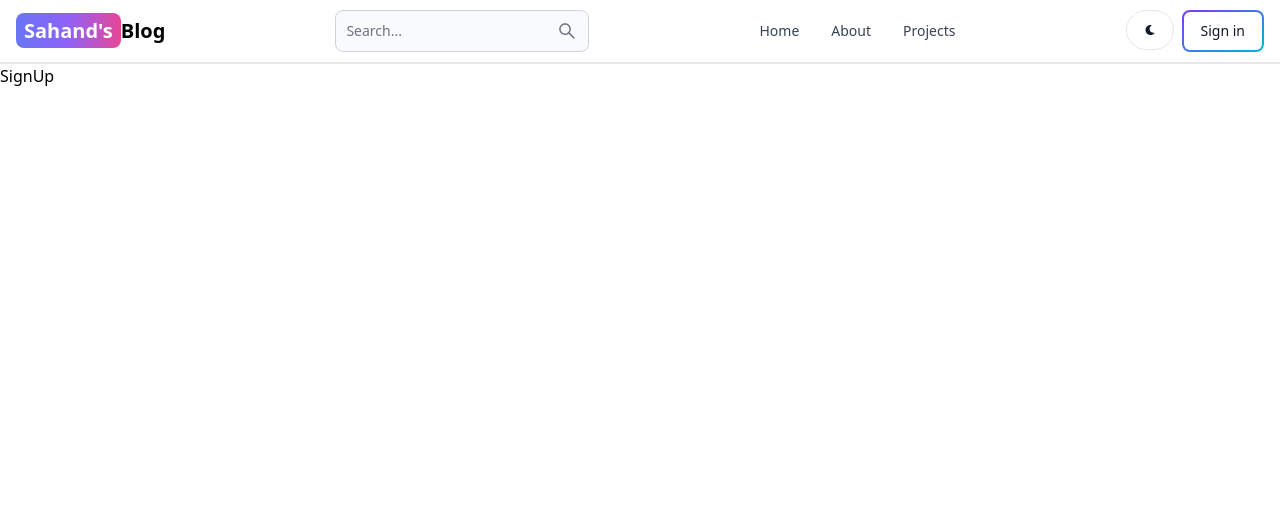
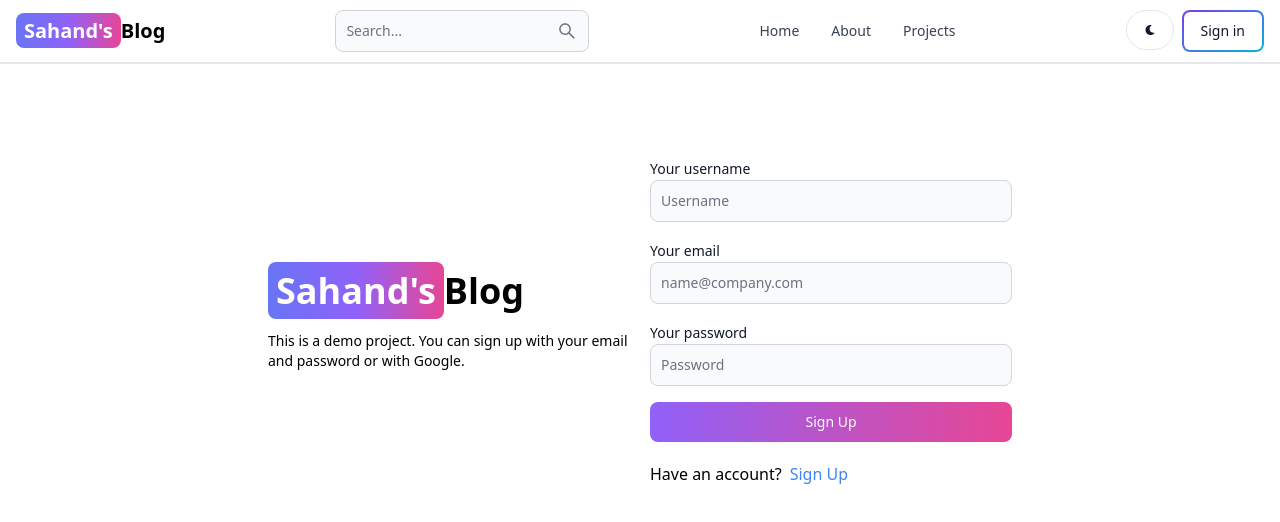
Before and after one commit to phanbadu/mern-blog, a React (Vite) app in the folder client/: page /sign-up in a window 1280 px wide. Shown: the top 522 px of the page. Built offline with nearby package versions, Linux system fonts and the light colour scheme.

Commit message:
create sign up

```diff
--- a/client/src/pages/SignUp.jsx
+++ b/client/src/pages/SignUp.jsx
@@ -1,8 +1,47 @@
+import { Button, Label, TextInput } from "flowbite-react";
+import { Link } from "react-router-dom";
 
 export default function SignUp() {
     return (
-        <div>
-            SignUp
+        <div className="min-h-screen mt-20">
+            <div className="flex p-3 max-w-3xl mx-auto flex-col md:flex-row md:items-center gap-5">
+                {/* left */}
+                <div className="flex-1">
+                    <Link to="/" className="font-bold dark:text-white text-4xl">
+                        <span className="px-2 py-1 bg-gradient-to-r from-indigo-500 via-purple-500 to-pink-500 rounded-lg text-white">Sahand's</span>
+                        Blog
+                    </Link>
+                    <p className="text-sm mt-5">
+                        This is a demo project. You can sign up with your email and password or with Google.
+                    </p>
+                </div>
+                {/* right */}
+                <div className="flex-1">
+                    <form className="flex flex-col gap-4">
+                        <div>
+                            <Label value="Your username" />
+                            <TextInput type="text" placeholder="Username" id="username" />
+                        </div>
+                        <div>
+                            <Label value="Your email" />
+                            <TextInput type="text" placeholder="name@company.com" id="email" />
+                        </div>
+                        <div>
+                            <Label value="Your password" />
+                            <TextInput type="text" placeholder="Password" id="password" />
+                        </div>
+                        <Button gradientDuoTone="purpleToPink" type="submit">
+                            Sign Up
+                        </Button>
+                    </form>
+                    <div className="flex gap-2 text-s mt-5">
+                        <span>Have an account?</span>
+                        <Link to="/sign-in" className="text-blue-500">
+                            Sign Up
+                        </Link>
+                    </div>
+                </div>
+            </div>
         </div>
     )
 }
```
